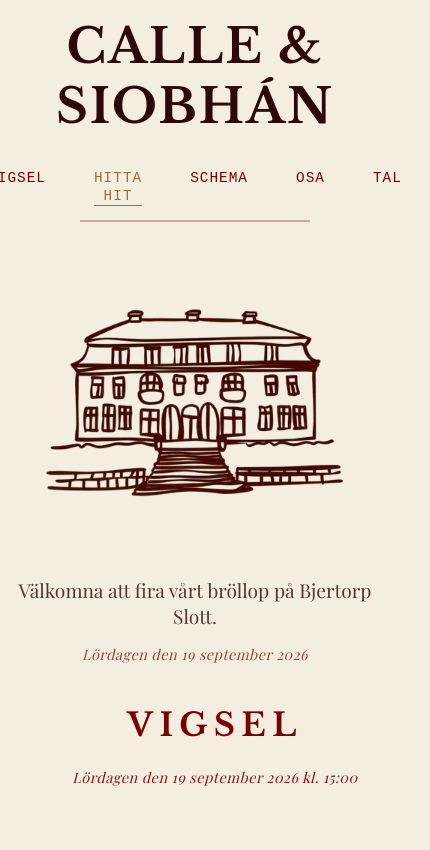
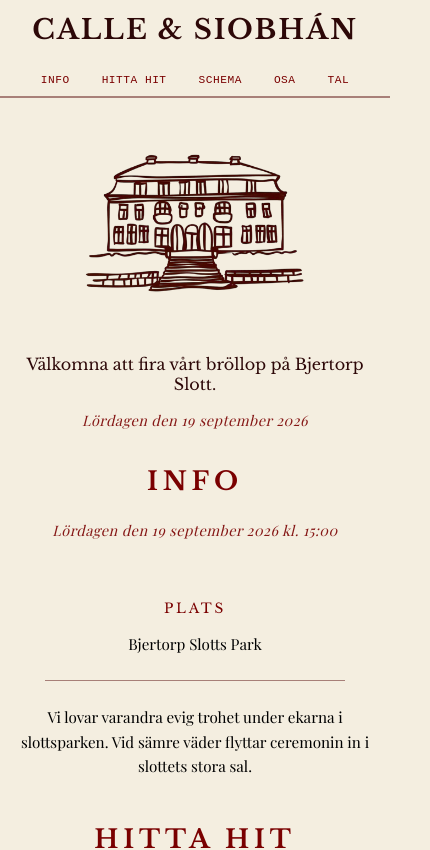
Before and after one commit to lukasdannemann/Wedding, a React (Vite) app: page / in a window 390 px wide. Shown: the top 850 px of the page, 430 px wide, since content can reach past the window. Built offline with nearby package versions, Linux system fonts and the light colour scheme; a web font is replaced by a local one.

Commit message:
adjusted css to suit smaller units

```diff
--- a/src/components/Header/Header.css
+++ b/src/components/Header/Header.css
@@ -15,4 +15,13 @@ h1 {
     font-size: 3rem;
     font-family: var(--font-main);
     color: var(--color-text);
+    /* color: black; */
 }
+
+@media (max-width: 600px) {
+    .header h1 {
+        font-size: clamp(1.4rem, 7vw, 2.5rem);
+        white-space: nowrap;
+        margin: 0.8rem 0;
+    }
+}
--- a/src/components/Hero/Hero.css
+++ b/src/components/Hero/Hero.css
@@ -1,24 +1,38 @@
 .hero-section {
-    /* padding: 60px 20px; */
-    padding-top: 2rem;
     text-align: center;
+    margin: 0;
+    padding: 0;
 }
 
 .castle-img {
-    max-width: 300px; /* Justera efter smak */
+    max-width: 300px;
     width: 100%;
     height: auto;
 }
 
 .hero-intro .typewriter {
-    font-family: var(--font-text);
+    font-family: var(--font-main);
     font-size: 1.2rem;
     color: var(--color-text);
-    margin-bottom: 10px;
 }
 
 .hero-intro {
     font-size: 1rem;
-    color: #5D1212;
-    opacity: 0.8;
+    color: var(--color-text);
 }
+
+/* Lägg till i src/components/Hero/Hero.css */
+@media (max-width: 600px) {
+    .hero-section {
+        padding-top: 1rem;
+    }
+
+    .castle-img {
+        max-width: 220px; /* Något mindre slott på mobilen */
+    }
+
+    .hero-intro .typewriter {
+        font-size: 1rem;
+        padding: 0 15px;
+    }
+}
--- a/src/components/Vigsel/Vigsel.jsx
+++ b/src/components/Info/Info.jsx
@@ -1,7 +1,7 @@
-export default function Vigsel() {
+export default function Info() {
     return (
-        <section id="vigsel" className="section-container">
-            <h2 className="section-title">Vigsel</h2>
+        <section id="info" className="section-container">
+            <h2 className="section-title">Info</h2>
             <p className="fine-print">Lördagen den 19 september 2026 kl. 15:00</p>
 
             <div className="section-content">
--- a/src/components/Navigation/Navigation.css
+++ b/src/components/Navigation/Navigation.css
@@ -42,7 +42,7 @@
   left: 50%;
   width: 0;
   height: 1.5px;
-  background-color: var(--color-dark-yellow);
+  background-color: var(--color-burgundy);
   transition: width 0.3s ease;
   transform: translateX(-50%);
 }
@@ -57,10 +57,28 @@
 
 .navbar a:hover,
 .navbar a.active {
-  color: var(--color-dark-yellow);
+  color: var(--color-burgundy);
 }
 
 .navbar a:active {
   opacity: 0.7;
   transition: none; /* Ingen fördröjning vid själva touchen */
 }
+
+
+@media (max-width: 600px) {
+    .navbar {
+        margin: 0; /* Tar bort 5rem-marginalen */
+        padding: 0.6rem 0;
+    }
+
+    .navbar ul {
+        gap: 2rem; /* Krymper gapet från 3rem */
+        padding: 0 5px;
+    }
+
+    .navbar a {
+        font-size: 0.7rem;
+        letter-spacing: 0.5px;
+    }
+}
--- a/src/components/Navigation/Navigation.jsx
+++ b/src/components/Navigation/Navigation.jsx
@@ -6,7 +6,7 @@ import { useScrollSpy } from '../../hooks/useScrollSpy'
 
 export default function Navigation() {
     const location = useLocation(); // Håll koll på nuvarande URL
-    const activeSection = useScrollSpy(['hem', 'vigsel', 'hitta-hit', 'schema']);
+    const activeSection = useScrollSpy(['hem', 'info', 'hitta-hit', 'schema']);
 
     // Kontrollera om vi är på startsidan
     const isHomePage = location.pathname === '/';
@@ -16,10 +16,10 @@ export default function Navigation() {
             <ul>
                 <li>
                     <HashLink
-                        to='/#vigsel'
+                        to='/#info'
                         /* Lägg bara till 'active' om vi är på startsidan OCH sektionen är aktiv */
-                        className={isHomePage && activeSection === 'vigsel' ? 'active' : ''}
-                    >Vigsel</HashLink>
+                        className={isHomePage && activeSection === 'info' ? 'active' : ''}
+                    >Info</HashLink>
                 </li>
                 <li>
                     <HashLink
--- a/src/components/Osa.jsx
+++ b/src/components/Osa.jsx
@@ -22,14 +22,17 @@ export default function Osa() {
             </div>
           </div>
 
+          {/* Byt ut textareas mot dessa: */}
           <div className="form-group">
             <label htmlFor="allergies">Allergier eller specialkost</label>
-            <textarea id="allergies" name="allergies" rows="3" placeholder="T.ex. Veganskt, Nötallergi..."></textarea>
+            {/* Ändrat till input */}
+            <input type="text" id="allergies" name="allergies" placeholder="T.ex. Veganskt, Nötallergi..." />
           </div>
 
           <div className="form-group">
             <label htmlFor="message">Hälsning till brudparet</label>
-            <textarea id="message" name="message" rows="3"></textarea>
+            {/* Ändrat till input */}
+            <input type="text" id="message" name="message" placeholder="Skriv en hälsning..." />
           </div>
 
           <button type="submit" className="submit-btn">Skicka svar</button>
--- a/src/components/ScrollToTopButton/ScrollToTopBtn.css
+++ b/src/components/ScrollToTopButton/ScrollToTopBtn.css
@@ -26,3 +26,17 @@
   color: white;
   transform: translateY(-5px); /* En liten lyft-effekt */
 }
+
+/* Lägg till i src/components/ScrollToTopButton/ScrollToTopBtn.css */
+@media (max-width: 600px) {
+    .scroll-to-top {
+        bottom: 20px;
+        right: 20px;
+    }
+
+    .scroll-btn {
+        width: 38px;
+        height: 38px;
+        font-size: 16px;
+    }
+}
--- a/src/components/Tal.jsx
+++ b/src/components/Tal.jsx
@@ -30,7 +30,8 @@ export default function Tal() {
 
           <div className="form-group">
             <label htmlFor="requirements">Behöver du teknik? (Mikrofon, projektor etc.)</label>
-            <textarea id="requirements" name="requirements" rows="2"></textarea>
+            {/* Ändrat till input */}
+            <input type="text" id="requirements" name="requirements" placeholder="T.ex. Ja, en mikrofon" />
           </div>
 
           <button type="submit" className="submit-btn">Anmäl till Toastmastern</button>
--- a/src/components/forms.css
+++ b/src/components/forms.css
@@ -38,6 +38,14 @@
   text-align: center; /* Centrerar labels och hjälpsam text */
 }
 
+/* Lägg till detta bland dina form-stilar i forms.css */
+.form-group select {
+  -webkit-appearance: none; /* Tar bort standardpilen på mobiler */
+  appearance: none;
+  text-align-last: center; /* Tvingar vald text att centrera sig (annars lägger den sig till vänster) */
+  border-radius: 0; /* Förhindrar att iOS rundar hörnen osynligt */
+}
+
 .form-group label {
   font-family: var(--font-main);
   color: var(--color-burgundy);
@@ -50,11 +58,11 @@
 .form-group input[type="text"],
 .form-group textarea,
 .form-group select {
-  font-family: var(--font-text);
+  font-family: var(--font-main);
   background: transparent;
   border: none;
   border-bottom: 1px solid var(--color-border);
-  padding: 12px 5px;
+  padding: 10px 5px;
   color: var(--color-text);
   outline: none;
   text-align: center; /* Gör att texten man skriver också är centrerad */
@@ -68,7 +76,7 @@
 
 /* Centrerar radioknapparna */
 .radio-group {
-  font-family: var(--font-text);
+  font-family: var(--font-main);
   display: flex;
   justify-content: center; /* Centrerar Ja/Nej-valen */
   gap: 30px;
@@ -104,3 +112,31 @@
   opacity: 0.9;
   transform: translateY(-2px);
 }
+
+
+/* Lägg till i src/components/forms.css */
+@media (max-width: 600px) {
+    .form-page {
+        padding-top: 1rem;
+    }
+
+    .wedding-form {
+        gap: 20px; /* Tätare mellan fälten */
+        margin-top: 20px;
+    }
+
+    .form-group label {
+        font-size: 0.85rem;
+    }
+
+    .radio-group {
+        flex-direction: column; /* Stapla Ja/Nej på varandra för lättare klick */
+        align-items: center;
+        gap: 15px;
+    }
+
+    .submit-btn {
+        padding: 12px;
+        font-size: 0.9rem;
+    }
+}
--- a/src/index.css
+++ b/src/index.css
@@ -17,22 +17,41 @@
 
   /* Text och linjer */
   --color-text: #2D0808;          /* En extremt mörk vinröd (istället för ren svart) */
-  --color-border: rgba(93, 18, 18, 0.3); /* Subtila vinröda linjer */
+  --color-border: rgba(93, 18, 18, 0.5); /* Subtila vinröda linjer */
 
   /* Typsnitt - Serif är nyckeln för "brev"-känslan */
   --font-main: 'Libre Baskerville', serif;
   /* --font-text: 'Special Elite', monospace; */
 
---font-text: 'Lora', 'Playfair Display', serif;
+  --font-text: 'Lora', 'Playfair Display', serif;
 
   /* Avstånd och styling */
   --border-radius: 4px;           /* Håll det kantigt men mjukt */
   --shadow-card: 0 4px 20px rgba(0, 0, 0, 0.05); /* Väldigt subtil skugga för kortet */
 }
 
+/* Ser till att padding och borders räknas in i elementens bredd */
+*, *::before, *::after {
+  box-sizing: border-box;
+}
+
+/* Dödar all horisontell skroll och centrerar hela appen */
+html, body {
+  overflow-x: hidden;
+  width: 100%;
+  margin: 0;
+  padding: 0;
+}
+
+.app, .main-content {
+  display: flex;
+  flex-direction: column;
+  align-items: center;
+  width: 100%;
+}
+
 html {
   scroll-behavior: smooth;
-  /* Om du har en sticky navbar som är t.ex. 80px hög: */
   scroll-padding-top: 80px;
 }
 
@@ -132,3 +151,28 @@ li {
     opacity: 0.3;
     margin-top: 4rem;
 }
+
+/* Lägg till längst ner i src/index.css */
+@media (max-width: 600px) {
+    .section-container {
+        padding: 50px 20px; /* Minskar padding från 100px */
+    }
+
+    .section-title {
+        font-size: 1.6rem; /* Minskar från 2rem */
+        letter-spacing: 0.3rem; /* Något tätare */
+    }
+
+    .section-content {
+        margin-top: 2rem; /* Mindre avstånd till innehållet */
+    }
+
+    .typewriter-text {
+        font-size: 0.95rem; /* Bättre läsbarhet på liten skärm */
+        line-height: 1.6;
+    }
+
+    .thin-line {
+        margin: 1.5rem auto; /* Mindre luft runt linjerna */
+    }
+}
--- a/src/pages/Home/Home.jsx
+++ b/src/pages/Home/Home.jsx
@@ -1,5 +1,5 @@
 import Hero from "../../components/Hero/Hero"
-import Vigsel from "../../components/Vigsel/Vigsel"
+import Info from "../../components/Info/Info"
 import Festen from "../../components/Festen/Festen"
 import HittaHit from "../../components/Location/Location"
 
@@ -10,7 +10,7 @@ export default function Home() {
         <>
             <div className="home-page">
                 <Hero />
-                <Vigsel />
+                <Info />
                 <HittaHit />
                 <Festen />
             </div>
```
Also changed, not shown: src/components/Info/Info.css (added).
